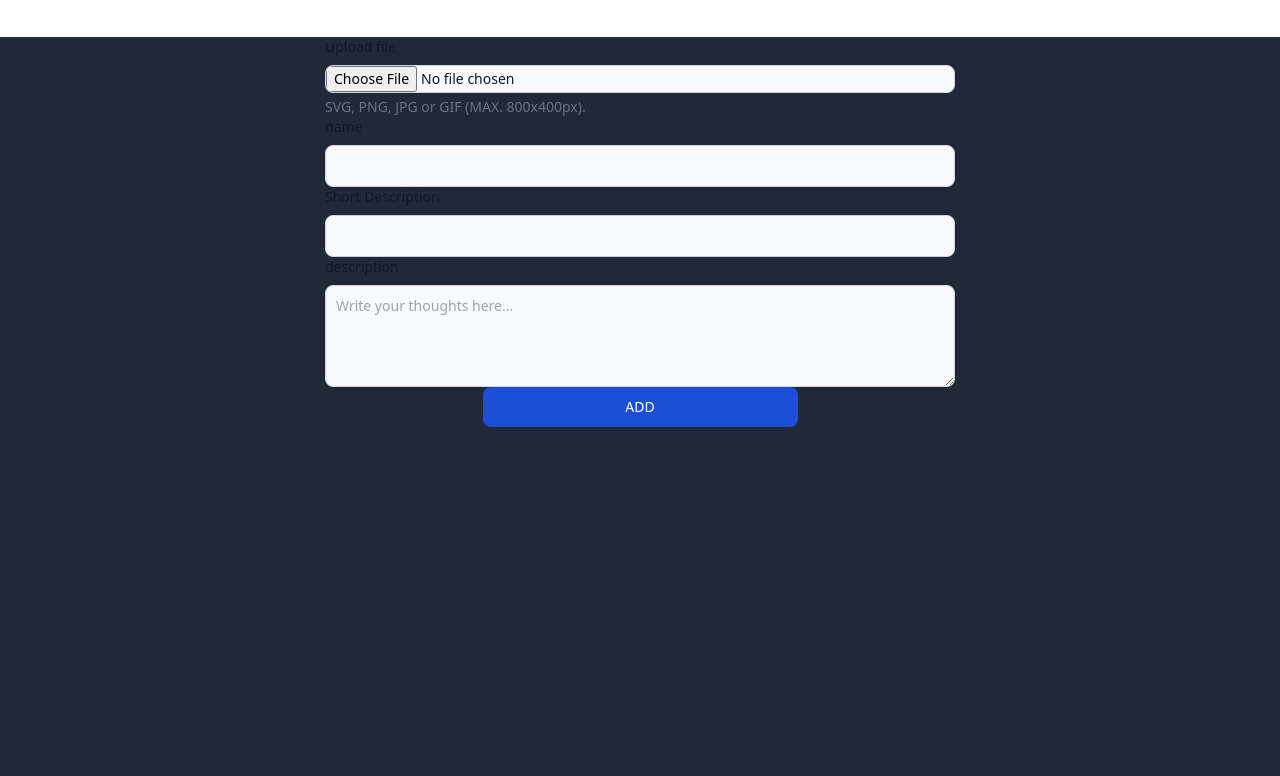
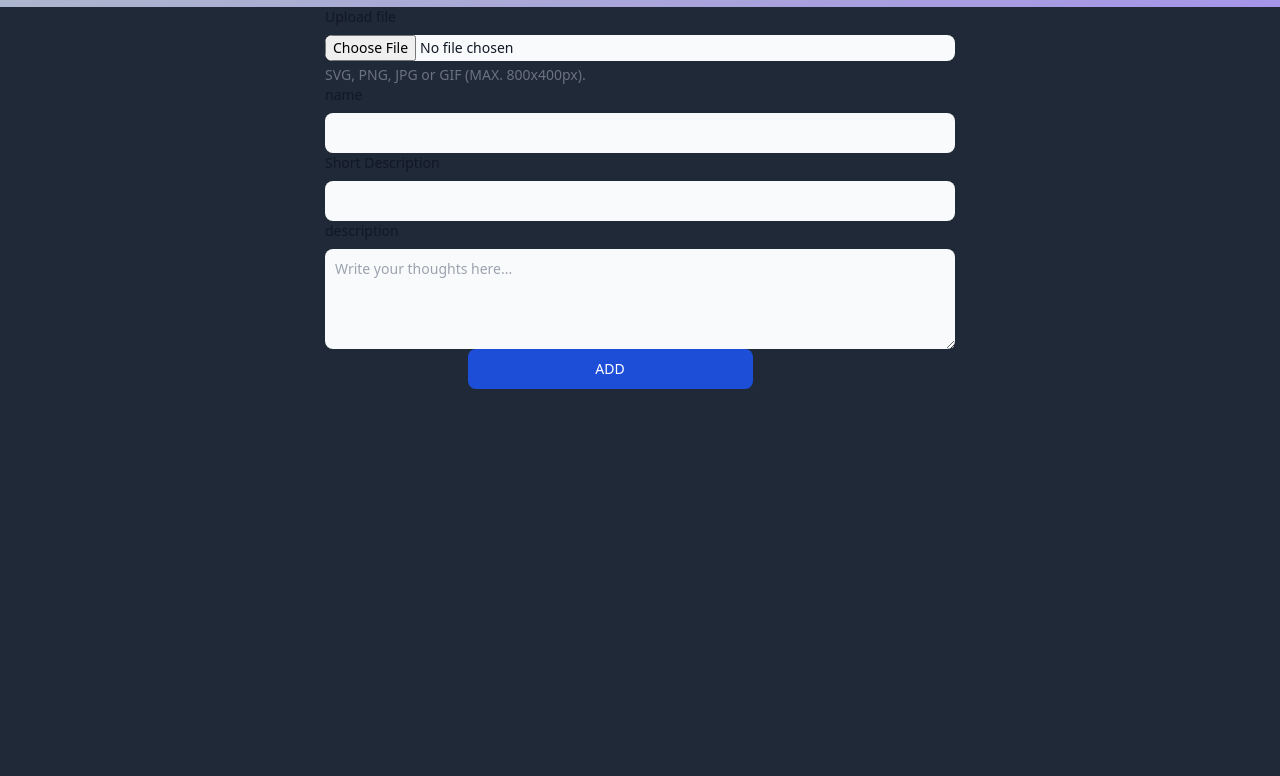
Before and after one commit to becodeorg/hamilton-8-character-manager-group-project-clara-pietro, a website: page Charactère manager/src/add.html in a window 1280 px wide. Shown: the part 113-889 px from the top of the page. Drawn offline with nearby package versions, Linux system fonts and the light colour scheme; files that its build step writes are made by us from their sources.

Commit message:
modif page

```diff
--- a/Charactère manager/src/add.html
+++ b/Charactère manager/src/add.html
@@ -5,6 +5,7 @@
     <meta http-equiv="X-UA-Compatible" content="IE=edge">
     <meta name="viewport" content="width=device-width, initial-scale=1.0">
     <link href="/dist/output.css" rel="stylesheet">
+    <link rel="stylesheet" href="main.css">
     <script src="/src/readFile&send.js" defer></script>
     <title>Add charactère</title>
 </head>
--- a/Charactère manager/src/edit.html
+++ b/Charactère manager/src/edit.html
@@ -5,6 +5,7 @@
     <meta http-equiv="X-UA-Compatible" content="IE=edge">
     <meta name="viewport" content="width=device-width, initial-scale=1.0">
     <link href="/dist/output.css" rel="stylesheet">
+    <link rel="stylesheet" href="main.css">
     <script src="/src/edit.js" defer></script>
     <title>Edit</title>
 </head>
--- a/Charactère manager/src/single.html
+++ b/Charactère manager/src/single.html
@@ -5,6 +5,7 @@
     <meta http-equiv="X-UA-Compatible" content="IE=edge">
     <meta name="viewport" content="width=device-width, initial-scale=1.0">
     <link href="/dist/output.css" rel="stylesheet">
+    <link rel="stylesheet" href="main.css">
     <link rel="stylesheet" href="single.css">
     <script src="/src/singleCard&edit.js" defer></script>
     <title>Single page</title>
```
